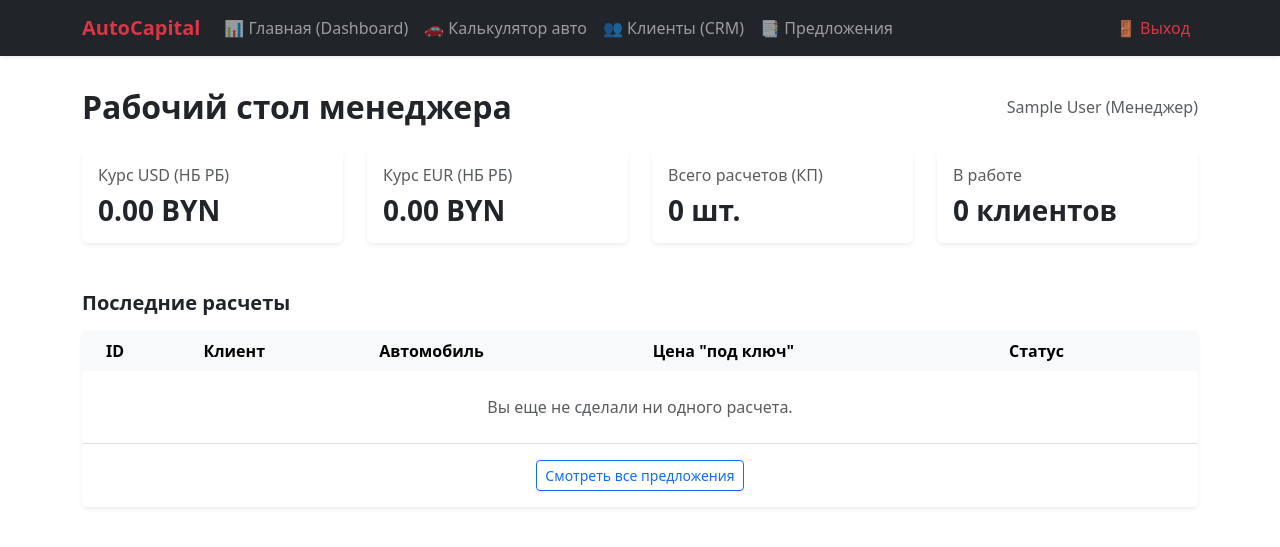
After one commit to CKOPOiLETO/auto_crm, a Flask app: page /manager/dashboard in a window 1280 px wide. The commit adds this page. Shown: the top 547 px of the page. Run offline with Flask 3, Linux system fonts and the light colour scheme; the visitor is signed in with stand-in values (Sample User, id 1); data that the repository does not hold is empty.

Commit message:
классно

```diff
--- a/app/__init__.py
+++ b/app/__init__.py
@@ -3,6 +3,7 @@ from flask import Flask, redirect, url_for
 from flask_sqlalchemy import SQLAlchemy
 from flask_login import LoginManager
 from .config import Config
+from flask_login import login_required
 
 # Инициализируем расширения
 db = SQLAlchemy()
@@ -41,9 +42,10 @@ def create_app(config_class=Config):
 
 
     @app.route('/')
+    @login_required
     def home():
-        # Сразу перекидываем на парсер (если не залогинен - кинет на логин)
-        return redirect(url_for('parser.index'))
+        # Теперь при входе на сайт всех перекидывает на красивый дашборд
+        return redirect(url_for('manager.dashboard'))
 
     return app
 
--- a/app/routes/manager.py
+++ b/app/routes/manager.py
@@ -10,6 +10,7 @@ from flask_login import login_required
 from flask_login import login_required, current_user
 from sqlalchemy import or_
 from datetime import datetime
+from app.models.tariff import Tariff
 
 from app.models.car import Car
 
@@ -278,3 +279,36 @@ def update_client_status(client_id):
 def view_car(car_id):
     car = Car.query.get_or_404(car_id)
     return render_template('manager/car_details.html', car=car)
+
+
+
+# --- ДАШБОРД (ГЛАВНАЯ СТРАНИЦА) ---
+@manager_bp.route('/dashboard')
+@login_required
+def dashboard():
+    # 1. Получаем актуальные тарифы
+    tariff = Tariff.query.first()
+
+    # 2. Подготавливаем базовые запросы
+    client_query = Client.query
+    proposal_query = Proposal.query.join(Client)
+
+    # 3. Разграничение прав: менеджер видит только свои цифры
+    if current_user.role != 'admin':
+        client_query = client_query.filter_by(manager_id=current_user.id)
+        proposal_query = proposal_query.filter(Client.manager_id == current_user.id)
+
+    # 4. Считаем статистику
+    clients_count = client_query.count()
+    proposals_count = proposal_query.count()
+
+    # 5. Получаем последние 5 расчетов для таблицы
+    recent_proposals = proposal_query.order_by(Proposal.created_at.desc()).limit(5).all()
+
+    return render_template(
+        'manager/dashboard.html',
+        tariff=tariff,
+        clients_count=clients_count,
+        proposals_count=proposals_count,
+        recent_proposals=recent_proposals
+    )
--- a/app/templates/base.html
+++ b/app/templates/base.html
@@ -7,18 +7,26 @@
     <link href="https://cdn.jsdelivr.net/npm/bootstrap@5.3.0/dist/css/bootstrap.min.css" rel="stylesheet">
 </head>
 <body>
-<nav class="navbar navbar-expand-lg navbar-dark bg-dark mb-4">
+<nav class="navbar navbar-expand-lg navbar-dark bg-dark mb-4 shadow-sm">
     <div class="container">
-        <a class="navbar-brand" href="/">AutoCRM</a>
-        <div class="navbar-nav">
-            <a class="nav-link" href="/parser">Парсер</a>
-            <a class="nav-link" href="/manager/clients">Клиенты</a>
-            <a class="nav-link" href="/manager/proposals">Предложения</a>
-            {% if current_user.role == 'admin' %}
-                <a class="nav-link text-warning" href="/admin/users">Сотрудники</a>
-                <a class="nav-link text-warning" href="/admin/tariffs">Тарифы</a>
-            {% endif %}
-            <a class="nav-link text-danger" href="/logout">Выйти ({{ current_user.login }})</a>
+        <a class="navbar-brand fw-bold text-danger" href="/">AutoCapital</a>
+        <button class="navbar-toggler" type="button" data-bs-toggle="collapse" data-bs-target="#navbarNav">
+            <span class="navbar-toggler-icon"></span>
+        </button>
+        <div class="collapse navbar-collapse" id="navbarNav">
+            <div class="navbar-nav me-auto">
+                <a class="nav-link" href="/">📊 Главная (Dashboard)</a>
+                <a class="nav-link" href="/parser">🚗 Калькулятор авто</a>
+                <a class="nav-link" href="/manager/clients">👥 Клиенты (CRM)</a>
+                <a class="nav-link" href="/manager/proposals">📑 Предложения</a>
+            </div>
+            <div class="navbar-nav">
+                {% if current_user.role == 'admin' %}
+                    <a class="nav-link text-warning" href="/admin/users">⚙️ Сотрудники</a>
+                    <a class="nav-link text-warning" href="/admin/tariffs">💰 Тарифы</a>
+                {% endif %}
+                <a class="nav-link text-danger" href="/logout">🚪 Выход </a>
+            </div>
         </div>
     </div>
 </nav>
--- /dev/null
+++ b/app/templates/manager/dashboard.html
@@ -0,0 +1,91 @@
+{% extends "base.html" %}
+
+{% block title %}Рабочий стол{% endblock %}
+
+{% block content %}
+<div class="py-2">
+    <!-- Заголовок страницы -->
+    <div class="d-flex justify-content-between align-items-center mb-4">
+        <h2 class="fw-bold m-0">Рабочий стол {% if current_user.role == 'admin' %}администратора{% else %}менеджера{% endif %}</h2>
+        <span class="text-muted">{{ current_user.full_name }} ({{ 'Админ' if current_user.role == 'admin' else 'Менеджер' }})</span>
+    </div>
+
+    <!-- Верхние карточки (KPI) -->
+    <div class="row g-4 mb-5">
+        <div class="col-md-3">
+            <div class="card shadow-sm border-0 h-100">
+                <div class="card-body">
+                    <h6 class="text-muted mb-2">Курс USD (НБ РБ)</h6>
+                    <h3 class="mb-0 fw-bold">{{ tariff.usd_rate if tariff else '0.00' }} BYN</h3>
+                </div>
+            </div>
+        </div>
+        <div class="col-md-3">
+            <div class="card shadow-sm border-0 h-100">
+                <div class="card-body">
+                    <h6 class="text-muted mb-2">Курс EUR (НБ РБ)</h6>
+                    <h3 class="mb-0 fw-bold">{{ tariff.eur_rate if tariff else '0.00' }} BYN</h3>
+                </div>
+            </div>
+        </div>
+        <div class="col-md-3">
+            <div class="card shadow-sm border-0 h-100">
+                <div class="card-body">
+                    <h6 class="text-muted mb-2">Всего расчетов (КП)</h6>
+                    <h3 class="mb-0 fw-bold">{{ proposals_count }} шт.</h3>
+                </div>
+            </div>
+        </div>
+        <div class="col-md-3">
+            <div class="card shadow-sm border-0 h-100">
+                <div class="card-body">
+                    <h6 class="text-muted mb-2">В работе</h6>
+                    <h3 class="mb-0 fw-bold">{{ clients_count }} клиентов</h3>
+                </div>
+            </div>
+        </div>
+    </div>
+
+    <!-- Таблица последних расчетов -->
+    <h5 class="mb-3 fw-bold">Последние расчеты</h5>
+    <div class="card shadow-sm border-0">
+        <div class="card-body p-0">
+            <table class="table table-hover align-middle mb-0">
+                <thead class="table-light text-muted">
+                    <tr>
+                        <th class="ps-4 border-0">ID</th>
+                        <th class="border-0">Клиент</th>
+                        <th class="border-0">Автомобиль</th>
+                        <th class="border-0">Цена "под ключ"</th>
+                        <th class="border-0 pe-4">Статус</th>
+                    </tr>
+                </thead>
+                <tbody>
+                    {% for p in recent_proposals %}
+                    <tr>
+                        <td class="ps-4 text-muted">#{{ p.id }}</td>
+                        <td class="fw-bold">{{ p.client.fio }}</td>
+                        <td class="text-secondary">{{ p.car.title }}</td>
+                        <td class="fw-bold">${{ p.total_price_usd }}</td>
+                        <td class="pe-4 fw-bold">
+                            {% if p.status == 'draft' %}<span class="text-secondary">⏳ Черновик</span>
+                            {% elif p.status == 'sent' %}<span class="text-primary">✉️ Отправлено</span>
+                            {% elif p.status == 'accepted' %}<span class="text-success">✅ Принято</span>
+                            {% elif p.status == 'rejected' %}<span class="text-danger">❌ Отказ</span>{% endif %}
+                        </td>
+                    </tr>
+                    {% else %}
+                    <tr>
+                        <td colspan="5" class="text-center text-muted py-4">Вы еще не сделали ни одного расчета.</td>
+                    </tr>
+                    {% endfor %}
+                </tbody>
+            </table>
+        </div>
+        <!-- Кнопка "Смотреть все" в подвале карточки -->
+        <div class="card-footer bg-white text-center border-0 py-3">
+            <a href="{{ url_for('manager.list_proposals') }}" class="btn btn-sm btn-outline-primary">Смотреть все предложения</a>
+        </div>
+    </div>
+</div>
+{% endblock %}
```
Also changed, not shown: app/templates/admin/dashboard.html (deleted).
